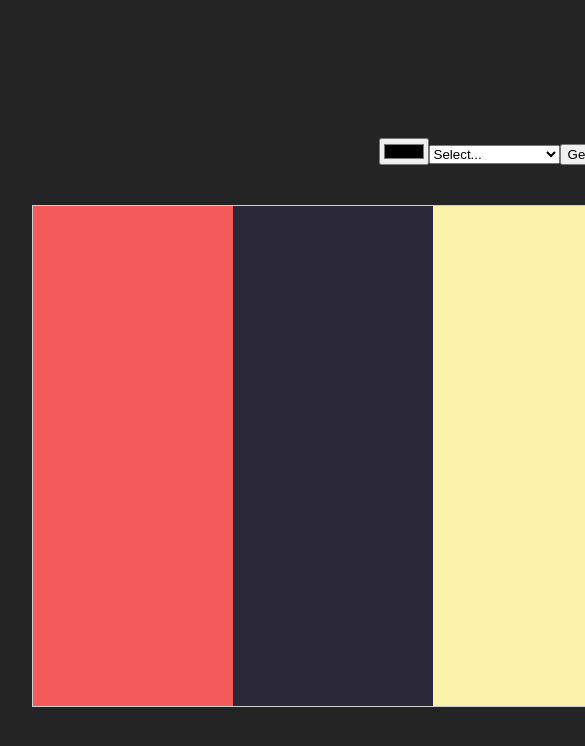
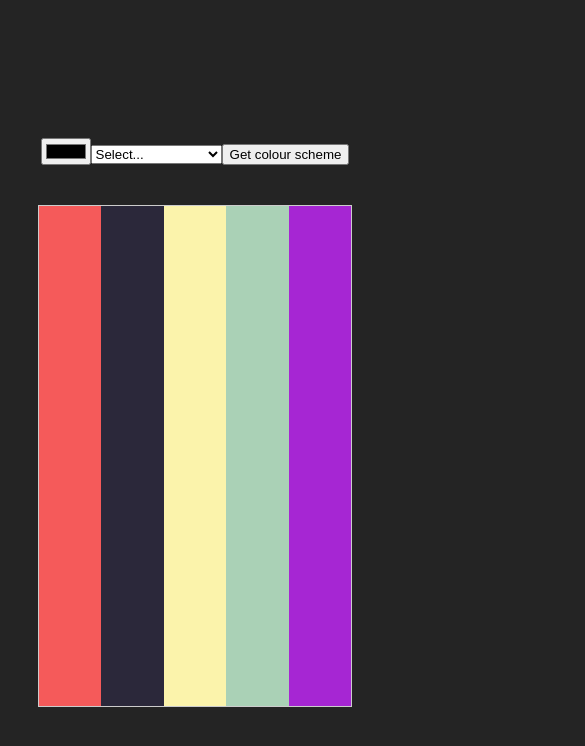
Before and after one commit to gregplumbly/scrimba-react-color-generator, a React (Vite) app: page / in a window 390 px wide. Shown: the top 746 px of the page, 585 px wide, since content can reach past the window. Built offline with nearby package versions, Linux system fonts and the light colour scheme.

Commit message:
better mobile layout.

```diff
--- a/src/App.css
+++ b/src/App.css
@@ -10,9 +10,11 @@
   flex-direction: row;
   border: 1px solid #ccc;
   margin-top: 40px;
+  border: solid 1px #ccc;
+  width: 80vw;
 }
 
 .colourDiv {
-  width: 200px;
+  width: 20%;
   height: 500px;
 }
```
